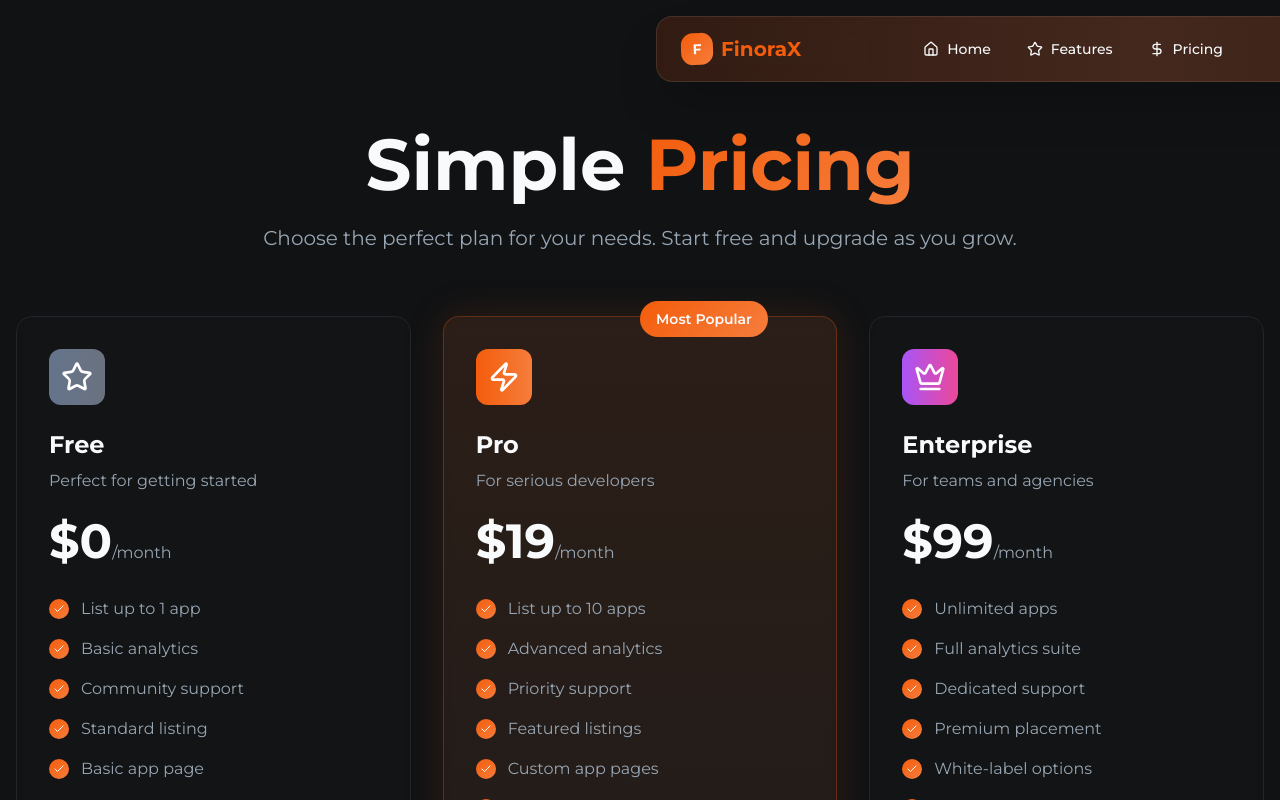
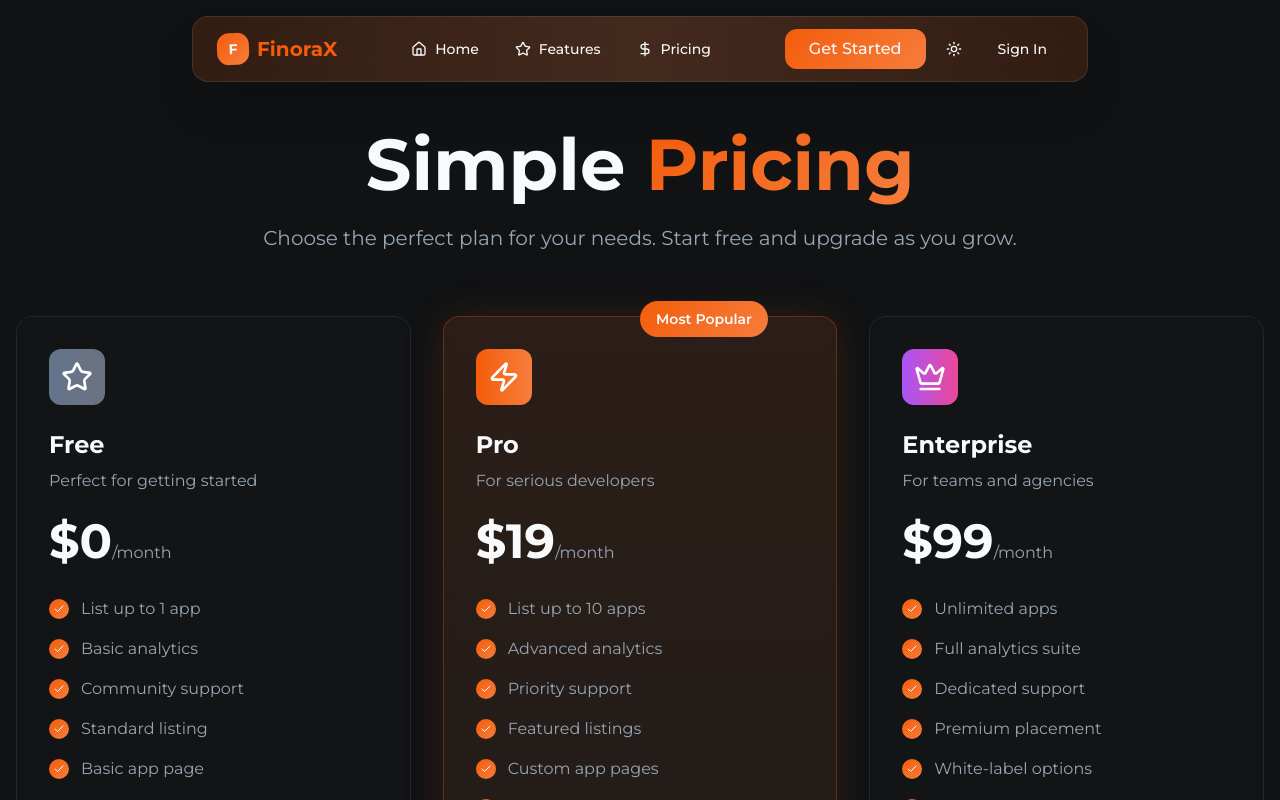
Before and after one commit to nvk170405/caldera, a React (Vite) app: page /pricing in a window 1280 px wide. Shown: the top 800 px of the page. Built offline with nearby package versions, Linux system fonts and the light colour scheme.

Commit message:
Refactor: Replace navbar with centered version
Remove the existing floating navbar and implement a new one that is centered at the top of the page.

```diff
--- a/src/components/FloatingNavbar.tsx
+++ b/src/components/FloatingNavbar.tsx
@@ -1,3 +1,4 @@
+
 import { useState, useEffect } from "react";
 import { motion, AnimatePresence } from "framer-motion";
 import { useAuth } from "@/hooks/useAuth";
@@ -60,19 +61,16 @@ const FloatingNavbar = () => {
   ];
 
   return (
-    <motion.div
-      initial={{ y: -100, opacity: 0 }}
-      animate={{ y: 0, opacity: 1 }}
-      transition={{ duration: 0.6, ease: "easeOut" }}
-      className="fixed top-4 left-1/2 z-50 w-full max-w-5xl px-4 -translate-x-1/2"
-    >
+    <div className="fixed top-0 left-0 right-0 z-50 flex justify-center pt-4 px-4">
       <motion.nav
-        animate={{
-          backdropFilter: scrolled ? "blur(20px)" : "blur(10px)",
-          backgroundColor: scrolled ? "rgba(16, 16, 20, 0.9)" : "rgba(16, 16, 20, 0.8)",
-        }}
-        transition={{ duration: 0.3 }}
-        className="relative rounded-2xl border border-white/10 shadow-2xl"
+        initial={{ y: -100, opacity: 0 }}
+        animate={{ y: 0, opacity: 1 }}
+        transition={{ duration: 0.6, ease: "easeOut" }}
+        className={`relative w-full max-w-4xl rounded-2xl border border-white/10 shadow-2xl transition-all duration-300 ${
+          scrolled
+            ? "bg-background/90 backdrop-blur-xl"
+            : "bg-background/80 backdrop-blur-lg"
+        }`}
       >
         {/* Floating Glow Effect */}
         <motion.div
@@ -100,7 +98,7 @@ const FloatingNavbar = () => {
               transition={{ duration: 2, repeat: Infinity, ease: "easeInOut" }}
               className="h-8 w-8 rounded-lg bg-gradient-primary flex items-center justify-center"
             >
-              <span className="text-sm font-bold text-primary-foreground">F</span>
+              <span className="text-sm font-bold text-primary-foreground font-montserrat">F</span>
             </motion.div>
             <span className="font-bold text-xl font-montserrat text-primary">FinoraX</span>
           </motion.div>
@@ -116,7 +114,7 @@ const FloatingNavbar = () => {
                 whileHover={{ scale: 1.05, backgroundColor: "rgba(255, 255, 255, 0.1)" }}
                 whileTap={{ scale: 0.95 }}
                 onClick={() => navigate(item.href)}
-                className="flex items-center px-4 py-2 rounded-lg text-sm font-medium text-foreground hover:text-primary transition-all duration-200"
+                className="flex items-center px-4 py-2 rounded-lg text-sm font-medium font-montserrat text-foreground hover:text-primary transition-all duration-200"
               >
                 <item.icon className="mr-2 h-4 w-4" />
                 {item.name}
@@ -134,7 +132,7 @@ const FloatingNavbar = () => {
               whileHover={{ scale: 1.05, boxShadow: "0 0 25px rgba(255, 103, 0, 0.4)" }}
               whileTap={{ scale: 0.95 }}
               onClick={() => navigate(user ? "/dashboard" : "/auth")}
-              className="hidden sm:flex items-center px-6 py-2 bg-gradient-primary text-primary-foreground rounded-lg font-medium transition-all duration-300"
+              className="hidden sm:flex items-center px-6 py-2 bg-gradient-primary text-primary-foreground rounded-lg font-medium font-montserrat transition-all duration-300"
             >
               Get Started
             </motion.button>
@@ -151,15 +149,15 @@ const FloatingNavbar = () => {
                 </motion.button>
               </DropdownMenuTrigger>
               <DropdownMenuContent align="end" className="bg-card/90 backdrop-blur-lg border-white/10">
-                <DropdownMenuItem>
+                <DropdownMenuItem className="font-montserrat">
                   <Sun className="h-4 w-4 mr-2" />
                   Light
                 </DropdownMenuItem>
-                <DropdownMenuItem>
+                <DropdownMenuItem className="font-montserrat">
                   <Moon className="h-4 w-4 mr-2" />
                   Dark
                 </DropdownMenuItem>
-                <DropdownMenuItem>
+                <DropdownMenuItem className="font-montserrat">
                   <Monitor className="h-4 w-4 mr-2" />
                   System
                 </DropdownMenuItem>
@@ -185,7 +183,7 @@ const FloatingNavbar = () => {
                   </motion.button>
                 </DropdownMenuTrigger>
                 <DropdownMenuContent align="end" className="bg-card/90 backdrop-blur-lg border-white/10">
-                  <DropdownMenuItem onClick={handleSignOut}>
+                  <DropdownMenuItem onClick={handleSignOut} className="font-montserrat">
                     <LogOut className="h-4 w-4 mr-2" />
                     Sign Out
                   </DropdownMenuItem>
@@ -199,7 +197,7 @@ const FloatingNavbar = () => {
                 whileHover={{ scale: 1.05 }}
                 whileTap={{ scale: 0.95 }}
                 onClick={() => navigate('/auth')}
-                className="hidden sm:block px-4 py-2 text-sm font-medium text-foreground hover:text-primary transition-colors"
+                className="hidden sm:block px-4 py-2 text-sm font-medium font-montserrat text-foreground hover:text-primary transition-colors"
               >
                 Sign In
               </motion.button>
@@ -261,7 +259,7 @@ const FloatingNavbar = () => {
                       navigate(item.href);
                       setIsOpen(false);
                     }}
-                    className="flex items-center w-full px-3 py-2 rounded-lg text-left text-foreground hover:text-primary transition-all duration-200"
+                    className="flex items-center w-full px-3 py-2 rounded-lg text-left font-montserrat text-foreground hover:text-primary transition-all duration-200"
                   >
                     <item.icon className="mr-3 h-4 w-4" />
                     {item.name}
@@ -277,7 +275,7 @@ const FloatingNavbar = () => {
                     navigate(user ? "/dashboard" : "/auth");
                     setIsOpen(false);
                   }}
-                  className="w-full mt-4 px-4 py-3 bg-gradient-primary text-primary-foreground rounded-lg font-medium text-center"
+                  className="w-full mt-4 px-4 py-3 bg-gradient-primary text-primary-foreground rounded-lg font-medium font-montserrat text-center"
                 >
                   Get Started
                 </motion.button>
@@ -286,7 +284,7 @@ const FloatingNavbar = () => {
           )}
         </AnimatePresence>
       </motion.nav>
-    </motion.div>
+    </div>
   );
 };
 
```
